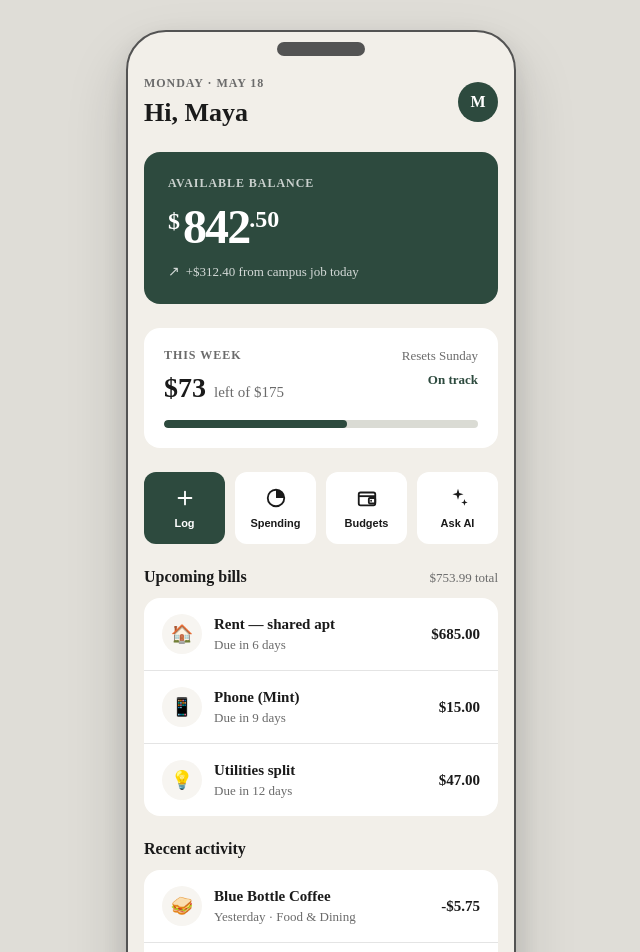
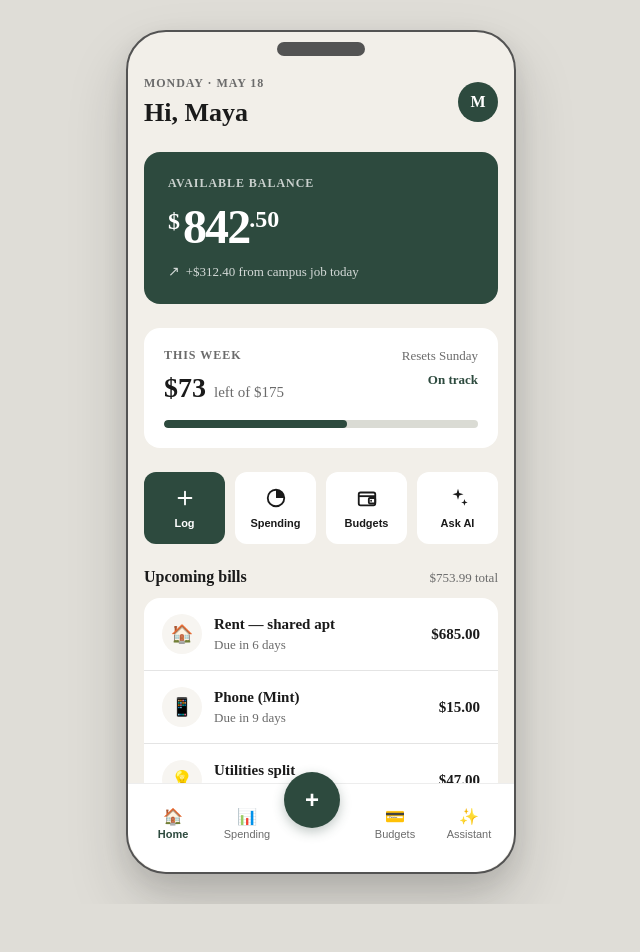
Before and after one commit to connorng1738/INF-132-GPA, a React (Vite) app: page / in a window 1280 px wide. Shown: the top 952 px of the page, without its empty margins (319-959 px from the left). After the commit the page ends 904 px from the top, so only its background shows below. Built offline with nearby package versions, Linux system fonts and the light colour scheme.

Commit message:
Fix app layout to use a fixed 390x844 phone viewport.
Content scrolls inside each screen within the frame while the tab bar stays pinned to the bottom of the phone shell.

Co-authored-by: Cursor <cursoragent@cursor.com>

```diff
--- a/src/index.css
+++ b/src/index.css
@@ -30,45 +30,39 @@
 
 body {
   margin: 0;
-  background: #F2EFE9;
+  display: flex;
+  align-items: center;
+  justify-content: center;
+  min-height: 100dvh;
+  background: var(--color-background);
   color: var(--color-text-primary);
   font-size: var(--font-size-body);
 }
 
 #root {
-  display: flex;
-  flex-direction: column;
-  width: 100%;
-  max-width: 390px;
+  position: relative;
+  width: 390px;
+  height: 844px;
+  max-width: 100%;
+  overflow: hidden;
   margin: 0 auto;
-  min-height: 100dvh;
+  background: var(--color-background);
 }
 
 @media (min-width: 431px) {
   body {
-    display: flex;
-    align-items: center;
-    justify-content: center;
-    min-height: 100dvh;
     padding: calc(var(--font-size-body) * 2);
     background: color-mix(in srgb, var(--color-text-secondary) 14%, var(--color-background));
   }
 
   #root {
-    position: relative;
-    width: 100%;
-    max-width: 390px;
-    min-height: calc(100dvh - var(--font-size-body) * 4);
-    margin: 0;
     border: 2px solid color-mix(in srgb, var(--color-text-primary) 30%, var(--color-text-secondary));
     border-radius: 40px;
-    background: var(--color-background);
     box-shadow:
       0 calc(var(--font-size-body) * 2) calc(var(--font-size-body) * 4)
         color-mix(in srgb, var(--color-text-primary) 18%, transparent),
       0 calc(var(--font-size-body) * 0.667) calc(var(--font-size-body) * 1.6)
         color-mix(in srgb, var(--color-text-primary) 10%, transparent);
-    overflow: hidden;
   }
 
   #root::before {
@@ -86,7 +80,6 @@ body {
   }
 
   .app {
-    min-height: 100%;
     padding-top: calc(var(--font-size-body) * 1.333);
   }
 
@@ -98,18 +91,22 @@ body {
 
 .app {
   display: flex;
-  flex: 1;
   flex-direction: column;
   width: 100%;
-  min-height: 100dvh;
+  height: 100%;
+  overflow: hidden;
 }
 
 .app-main {
   flex: 1;
-  padding: 24px 16px 96px;
+  min-height: 0;
+  overflow: hidden;
+  padding: 24px 16px 0;
 }
 
 .screen-fade-in {
+  height: 100%;
+  overflow: hidden;
   animation: screen-fade-in 200ms ease forwards;
 }
 
@@ -133,15 +130,13 @@ body {
 }
 
 .tab-bar {
-  position: sticky;
-  bottom: 0;
+  position: relative;
   z-index: 100;
   display: grid;
+  flex-shrink: 0;
   grid-template-columns: repeat(5, 1fr);
   align-items: flex-end;
   width: 100%;
-  max-width: 390px;
-  margin-top: auto;
   padding: calc(var(--font-size-section-label) * 0.67) calc(var(--font-size-section-label) * 0.67) calc(var(--font-size-body) * 1.6);
   background: var(--color-card-background);
   border-top: 1px solid color-mix(in srgb, var(--color-text-primary) 8%, transparent);
--- a/src/screens/AssistantScreen.css
+++ b/src/screens/AssistantScreen.css
@@ -1,7 +1,8 @@
 .assistant-screen {
   display: flex;
   flex-direction: column;
-  min-height: 100%;
+  height: 100%;
+  overflow: hidden;
 }
 
 .assistant-content {
@@ -9,6 +10,7 @@
   flex: 1;
   flex-direction: column;
   gap: calc(var(--font-size-body) * 1.067);
+  min-height: 0;
   min-width: 0;
   overflow-y: auto;
   padding-bottom: calc(var(--font-size-body) * 1.333);
--- a/src/screens/BudgetsScreen.css
+++ b/src/screens/BudgetsScreen.css
@@ -1,7 +1,8 @@
 .budgets-screen {
   display: flex;
   flex-direction: column;
-  min-height: 100%;
+  height: 100%;
+  overflow: hidden;
 }
 
 .budgets-content {
@@ -9,6 +10,7 @@
   flex: 1;
   flex-direction: column;
   gap: calc(var(--font-size-body) * 1.333);
+  min-height: 0;
   min-width: 0;
   overflow-y: auto;
   padding-bottom: calc(var(--font-size-body) * 1.333);
--- a/src/screens/HomeScreen.css
+++ b/src/screens/HomeScreen.css
@@ -2,8 +2,8 @@
   display: flex;
   flex-direction: column;
   gap: calc(var(--font-size-balance) * 0.5);
+  height: 100%;
   overflow-y: auto;
-  min-height: 100%;
   padding-bottom: calc(var(--font-size-balance) * 0.5);
 }
 
--- a/src/screens/LogScreen.css
+++ b/src/screens/LogScreen.css
@@ -1,7 +1,8 @@
 .log-screen {
   display: flex;
   flex-direction: column;
-  min-height: 100%;
+  height: 100%;
+  overflow: hidden;
 }
 
 .log-content {
@@ -9,6 +10,7 @@
   flex: 1;
   flex-direction: column;
   gap: calc(var(--font-size-body) * 0.933);
+  min-height: 0;
   min-width: 0;
   overflow-y: auto;
   padding-bottom: calc(var(--font-size-body) * 0.533);
--- a/src/screens/SpendingScreen.css
+++ b/src/screens/SpendingScreen.css
@@ -2,9 +2,9 @@
   display: flex;
   flex-direction: column;
   gap: calc(var(--font-size-body) * 1.333);
+  height: 100%;
   overflow-y: auto;
-  min-height: 100%;
-  padding-bottom: calc(var(--font-size-body) * 8);
+  padding-bottom: calc(var(--font-size-body) * 1.333);
 }
 
 .spending-header {
```
